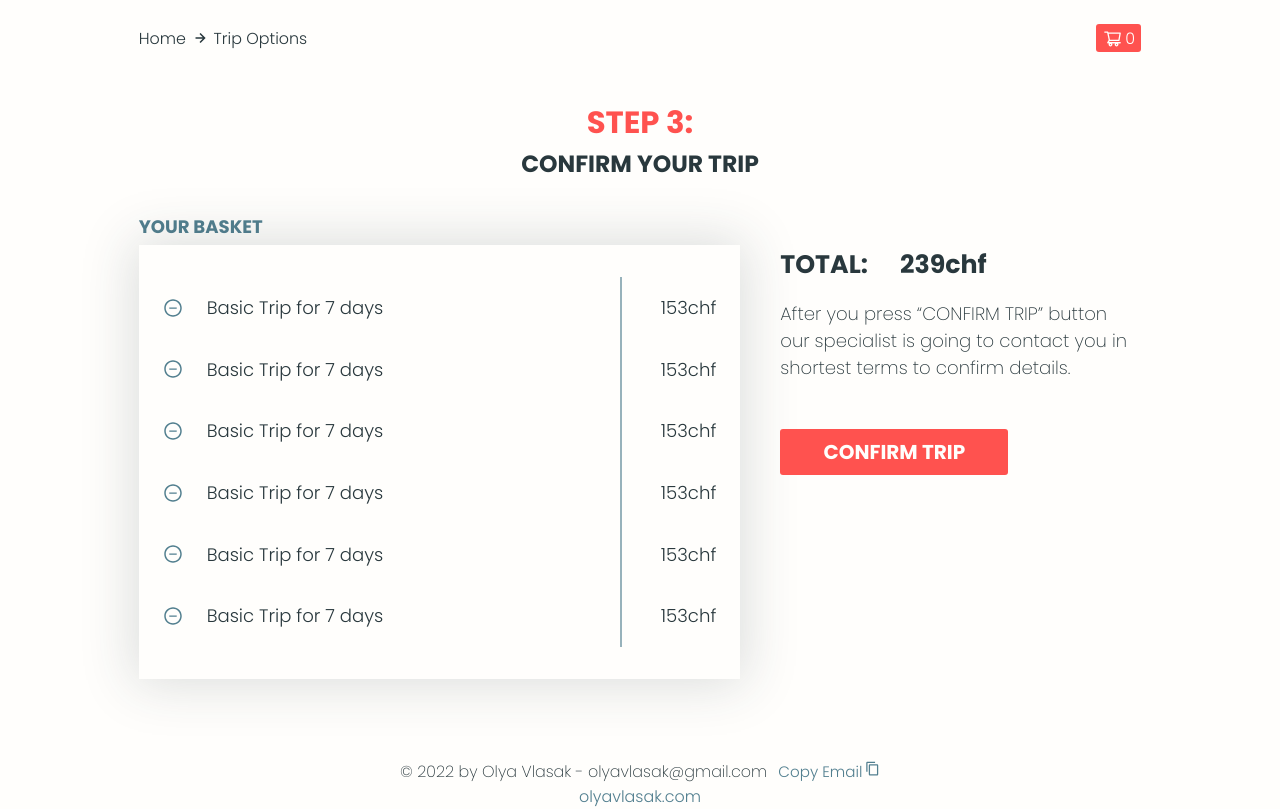
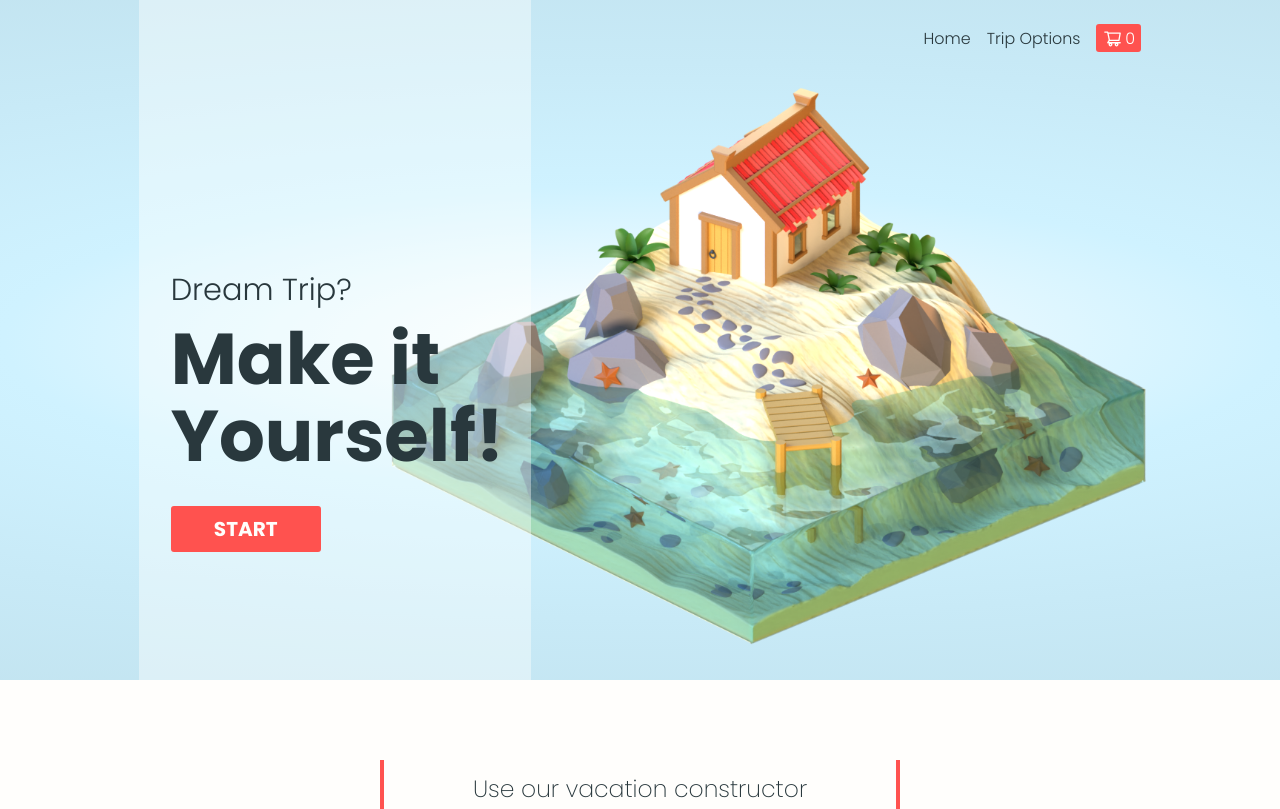
Before and after one commit to daduckster/online-vacation-shop_react, a React (Create React App) app: page /home in a window 1280 px wide. Shown: the top 809 px of the page. Built offline with nearby package versions, Linux system fonts and the light colour scheme.

Commit message:
made router setup, created working links on homepage

```diff
--- a/package.json
+++ b/package.json
@@ -13,6 +13,8 @@
     "react": "^18.1.0",
     "react-dom": "^18.1.0",
     "react-icons": "^4.3.1",
+    "react-router-dom": "^6.3.0",
+    "react-router-hash-link": "^2.4.3",
     "react-scripts": "5.0.1",
     "sass": "^1.51.0",
     "sass-loader": "^12.6.0",
@@ -45,6 +47,8 @@
   },
   "devDependencies": {
     "@types/react-icons": "^3.0.0",
+    "@types/react-router-dom": "^5.3.3",
+    "@types/react-router-hash-link": "^2.4.5",
     "@types/sass": "^1.43.1",
     "@types/sass-loader": "^8.0.3",
     "@typescript-eslint/eslint-plugin": "^5.25.0",
--- a/src/App.tsx
+++ b/src/App.tsx
@@ -1,12 +1,10 @@
 import React from 'react';
-import BasketPage from './pages/BasketPage';
-// import HomePage from './pages/HomePage';
-// import ShopPage from './pages/ShopPage';
+import HomePage from './pages/HomePage';
 
 function App() {
   return (
     <div>
-      <BasketPage />
+      <HomePage />
     </div>
   );
 }
--- /dev/null
+++ b/src/RouteSwitch.tsx
@@ -0,0 +1,21 @@
+import React from 'react';
+import { BrowserRouter, Routes, Route } from 'react-router-dom';
+import App from './App';
+import HomePage from './pages/HomePage';
+import ShopPage from './pages/ShopPage';
+import BasketPage from './pages/BasketPage';
+
+function RouteSwitch() {
+  return (
+    <BrowserRouter>
+      <Routes>
+        <Route path="/" element={<App />} />
+        <Route path="/home" element={<HomePage />} />
+        <Route path="/shop" element={<ShopPage />} />
+        <Route path="/basket" element={<BasketPage />} />
+      </Routes>
+    </BrowserRouter>
+  );
+}
+
+export default RouteSwitch;
--- a/src/components/homePage/heroHome/HeroHome.tsx
+++ b/src/components/homePage/heroHome/HeroHome.tsx
@@ -1,4 +1,5 @@
 import React from 'react';
+import { HashLink as Link } from 'react-router-hash-link';
 import styles from './HeroHome.module.scss';
 
 function HeroHome() {
@@ -7,7 +8,7 @@ function HeroHome() {
       <header className={styles.headerContainer}>
         <h2 className={styles.h2Hero}>Dream Trip?</h2>
         <h1 className={styles.h1Hero}>Make it Yourself!</h1>
-        <a href="#duration" className={styles.startBtn}>START</a>
+        <Link smooth to="#duration" className={styles.startBtn}>START</Link>
       </header>
       <img src="./assets/images/house.png" alt="house on the beach" className={styles.houseImg} />
     </section>
--- a/src/components/homePage/navbarHome/NavbarHome.module.scss
+++ b/src/components/homePage/navbarHome/NavbarHome.module.scss
@@ -39,6 +39,7 @@
   font-family: 'Poppins', sans-serif;
   font-size: 0.88em;
   color: $off-white;
+  text-decoration: none;
   cursor: pointer;
 
   &:hover {
--- a/src/components/homePage/navbarHome/NavbarHome.tsx
+++ b/src/components/homePage/navbarHome/NavbarHome.tsx
@@ -1,19 +1,17 @@
 import React from 'react';
+import { HashLink as Link } from 'react-router-hash-link';
 import { AiOutlineShoppingCart } from 'react-icons/ai';
 import styles from './NavbarHome.module.scss';
 
 function NavbarHome() {
   return (
     <nav className={styles.navContainer}>
-      <button type="button" className={styles.link}>Home</button>
-      <button type="button" className={styles.link}>Trip Options</button>
-      <button type="button" className={styles.basketLink}>
-        {' '}
+      <Link to="/home" className={styles.link}>Home</Link>
+      <Link to="/shop" className={styles.link}>Trip Options</Link>
+      <Link to="/basket" className={styles.basketLink}>
         <AiOutlineShoppingCart className={styles.cartIcn} />
-        {' '}
         0
-      </button>
-
+      </Link>
     </nav>
   );
 }
--- a/src/index.tsx
+++ b/src/index.tsx
@@ -1,13 +1,13 @@
 import React from 'react';
 import ReactDOM from 'react-dom/client';
 import './index.scss';
-import App from './App';
+import RouteSwitch from './RouteSwitch';
 
 const root = ReactDOM.createRoot(
   document.getElementById('root') as HTMLElement,
 );
 root.render(
   <React.StrictMode>
-    <App />
+    <RouteSwitch />
   </React.StrictMode>,
 );
```
Also changed, not shown: 1 other file (tests, documents, lock files or other folders).
